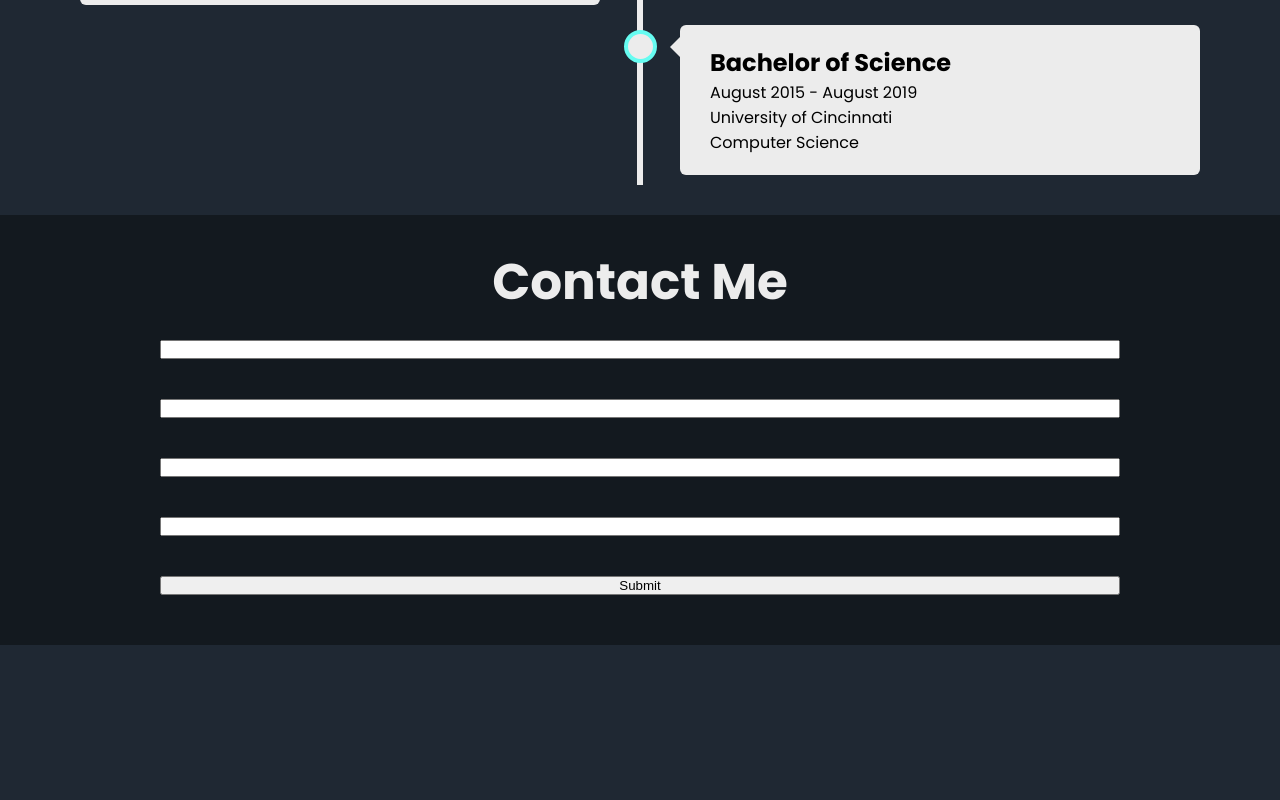
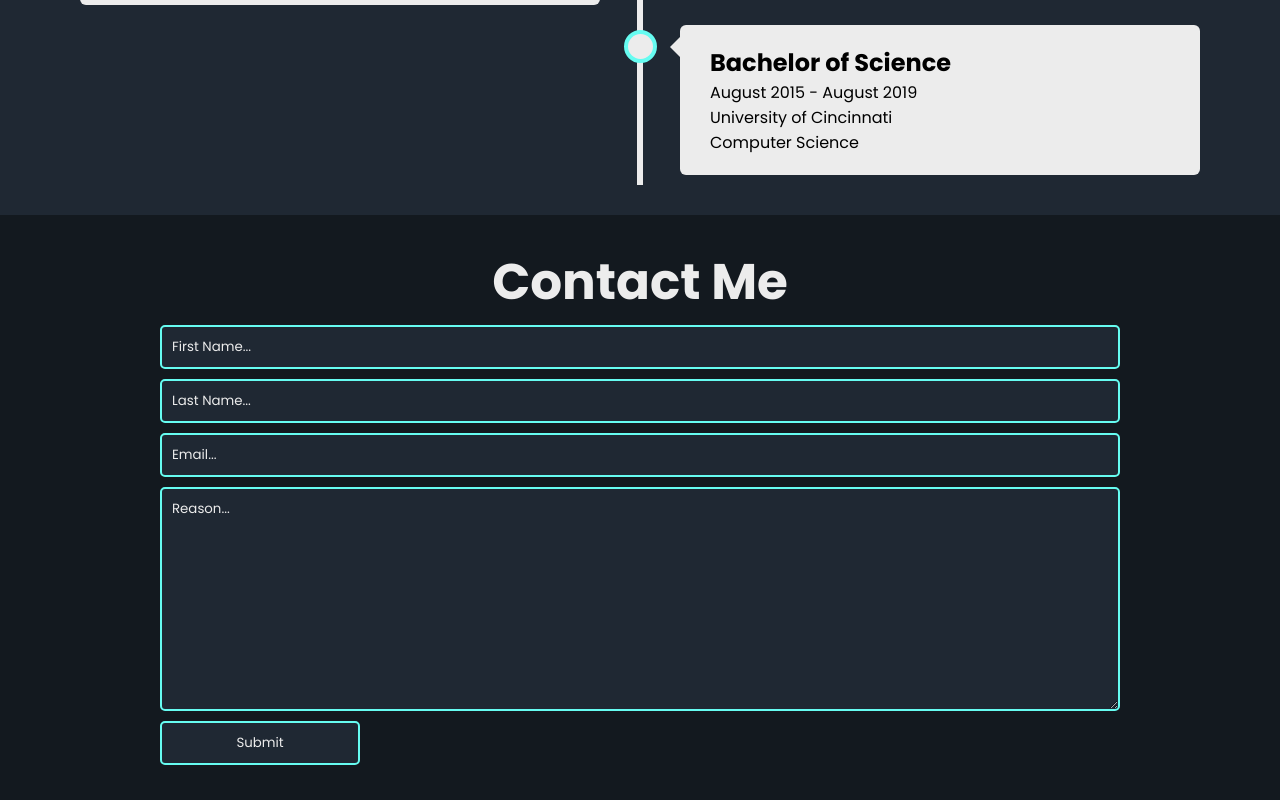
Before and after one commit to ptallo/personal_website, a React (Vite) app: page / in a window 1280 px wide. Shown: the part 2183-2983 px from the top of the page. Before the commit the page ends 2828 px from the top, so only its background shows below. Built offline with nearby package versions, Linux system fonts and the light colour scheme.

Commit message:
styled contact form

```diff
--- a/src/components/ContactMe/ContactMe.scss
+++ b/src/components/ContactMe/ContactMe.scss
@@ -17,8 +17,27 @@
         display: flex;
         flex-direction: column;
 
-        &>input {
-            margin: 20px;
+        &>input, &>textarea {
+            margin: 5px 20px;
+            padding: 10px;
+
+            font-family: 'Poppins';
+            color: $text-color;
+            background-color: $background-color;
+            border: 2px solid $accent-color;
+            border-radius: 5px;
+        }
+
+        &>::placeholder {
+            color: $text-color;
+        }
+
+        &>input[type=submit] {
+            width: 200px;
+        }
+
+        &>:nth-child(4) {
+            height: 200px;
         }
     }
 }
--- a/src/components/ContactMe/ContactMe.tsx
+++ b/src/components/ContactMe/ContactMe.tsx
@@ -35,6 +35,7 @@ export function ContactMe() {
         <input
           type="text"
           name="firstname"
+          placeholder='First Name...'
           value={inputs.firstname || ""}
           onChange={handleChange}
         />
@@ -42,6 +43,7 @@ export function ContactMe() {
         <input
           type="text"
           name="lastname"
+          placeholder='Last Name...'
           value={inputs.lastname || ""}
           onChange={handleChange}
         />
@@ -49,13 +51,15 @@ export function ContactMe() {
         <input
           type="email"
           name="email"
+          placeholder='Email...'
           value={inputs.email || ""}
           onChange={handleChange}
         />
 
-        <input
+        <textarea
           type="text"
           name="reason"
+          placeholder='Reason...'
           value={inputs.reason || ""}
           onChange={handleChange}
         />
```
